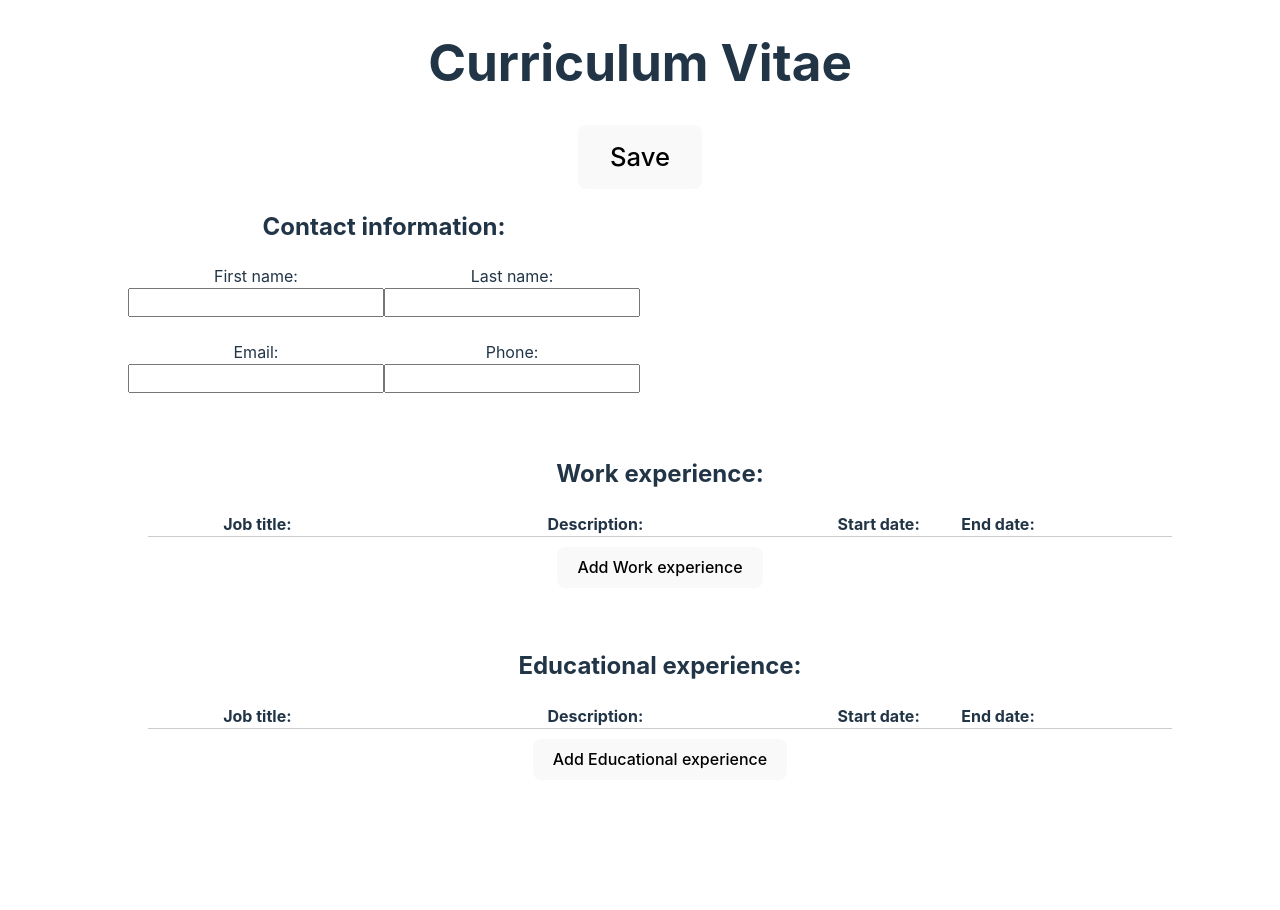
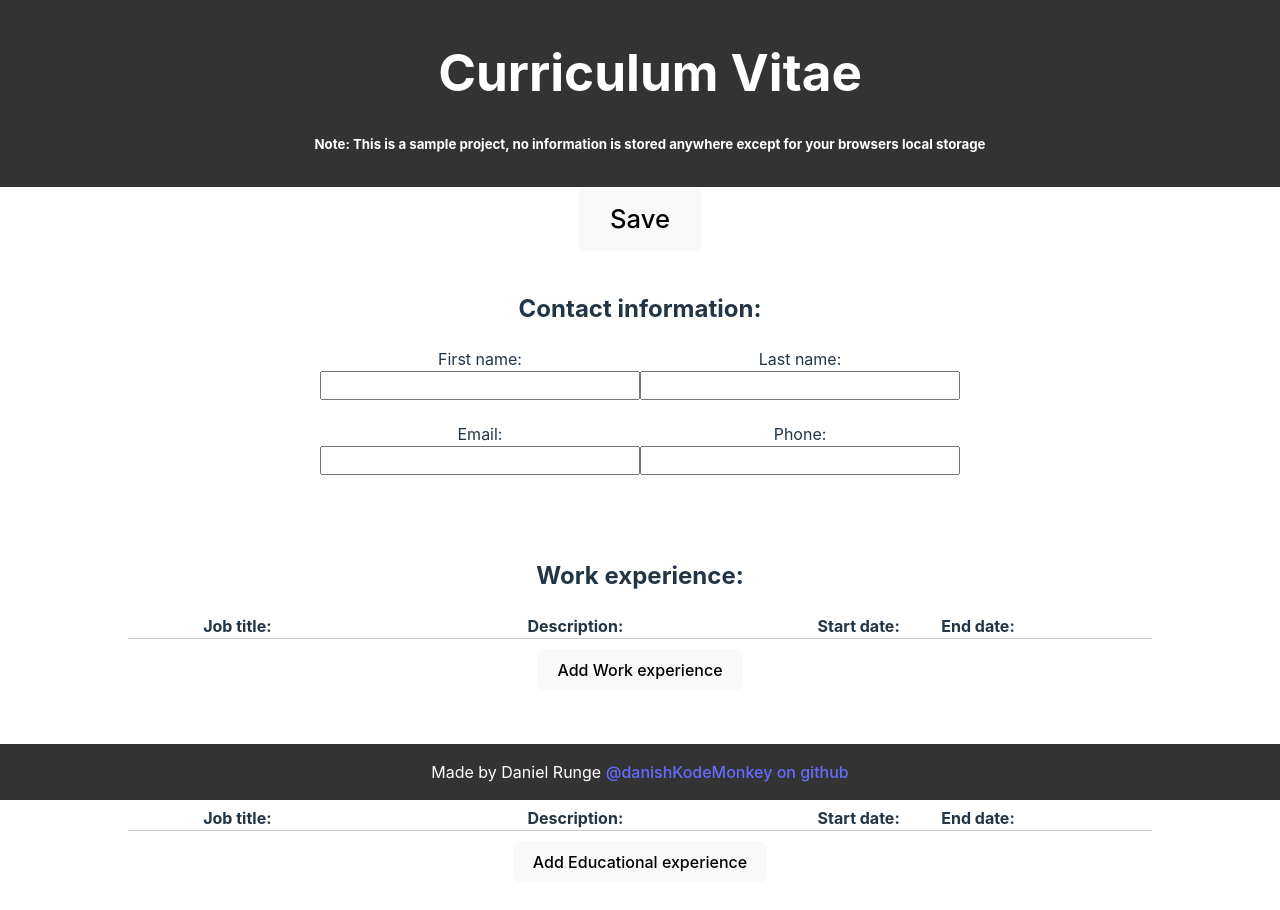
Before and after one commit to DanishKodeMonkey/Curriculum-Vitae, a React (Vite) app: page / in a window 1280 px wide. Shown: the top 910 px of the page. Before the commit the page ends 800 px from the top, so only its background shows below. Built offline with nearby package versions, Linux system fonts and the light colour scheme; the HTML template or start-up script is replaced by a standard one.

Commit message:
fix: removed place-items:center to prevent DOM bleed

```diff
--- a/src/App.jsx
+++ b/src/App.jsx
@@ -1,5 +1,6 @@
 import Experience from './components/Experience.jsx';
 import PersonalInformation from './components/PersonalInfo.jsx';
+import Footer from './components/Footer.jsx';
 import { useEffect, useState } from 'react';
 import './styles/App.css';
 function App() {
@@ -30,11 +31,19 @@ function App() {
     };
 
     return (
+        <div className='app-container'>
+            <header>
+                <h1>Curriculum Vitae</h1>
+                <h5>
+                    Note: This is a sample project, no information is stored
+                    anywhere except for your browsers local storage
+                </h5>
+            </header>
+            <main>
                 <form
                     action=''
                     id='CV'
                 >
-            <h1>Curriculum Vitae</h1>
                     {/* save button */}
                     <button
                         type='button'
@@ -64,6 +73,11 @@ function App() {
                         />
                     </section>
                 </form>
+            </main>
+            <footer>
+                <Footer />
+            </footer>
+        </div>
     );
 }
 
--- /dev/null
+++ b/src/components/Footer.jsx
@@ -0,0 +1,12 @@
+import '../styles/Footer.css';
+
+export default function Footer() {
+    return (
+        <p>
+            Made by Daniel Runge{' '}
+            <a href='https://github.com/DanishKodeMonkey/Curriculum-Vitae'>
+                @danishKodeMonkey on github
+            </a>
+        </p>
+    );
+}
--- a/src/index.css
+++ b/src/index.css
@@ -15,7 +15,7 @@
 }
 
 #root{
-  width: 80%;
+  width: 100%;
 }
 a {
   font-weight: 500;
@@ -31,7 +31,6 @@ body {
   display: flex;
   justify-content: center;
   text-align: center;
-  place-items: center;
   min-width: 320px;
   min-height: 100vh;
 }
--- a/src/styles/App.css
+++ b/src/styles/App.css
@@ -1,3 +1,35 @@
+body, html{
+    height: 100%;
+    margin: 0;
+}
+
+.app-container{
+    display:flex;
+    flex-direction: column;
+    min-height: 100vh;
+}
+
+header{
+
+    top: 0;
+    width: 100%;
+    background-color: #333;
+    color: white;
+    padding:10px
+}
+main{
+
+max-height: 50%;
+overflow-y: auto;
+}
+footer{
+    flex-shrink: 0;
+    position: sticky;
+    bottom: 0;
+    width: 100%;
+    background-color: #333;
+    color:white;
+}
 .save-button{
     font-size: 2vw;
 }
--- a/src/styles/Experience.css
+++ b/src/styles/Experience.css
@@ -1,5 +1,5 @@
 .experience-container{
-width: 100%;
+width: 80%;
 margin:0 auto;
 padding: 20px
 }
--- a/src/styles/PersonalInformation.css
+++ b/src/styles/PersonalInformation.css
@@ -2,6 +2,8 @@
     display: grid;
     grid-template: 1fr 1fr 1fr / 1fr 1fr;
     width: 50%;
+    margin:0 auto;
+    padding: 20px
 }
 h2{
     grid-area: 1 /1 / 2/ -1
```
Also changed, not shown: src/styles/Footer.css (added). Lines whose indentation alone changed are shown as unchanged.
